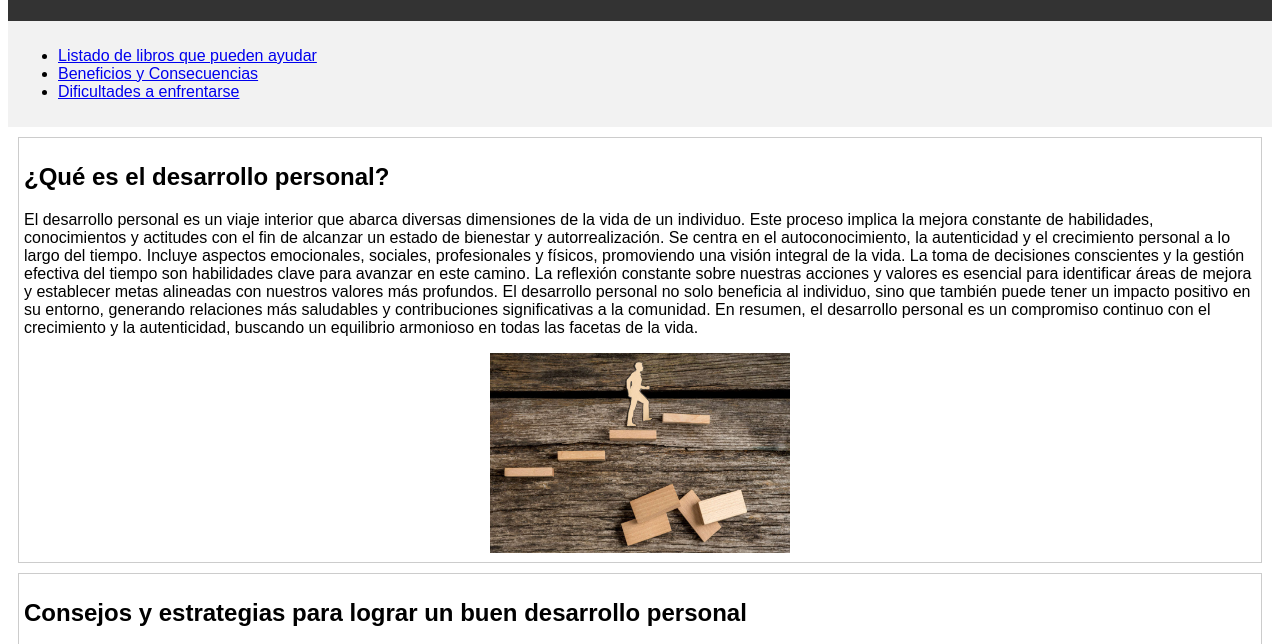
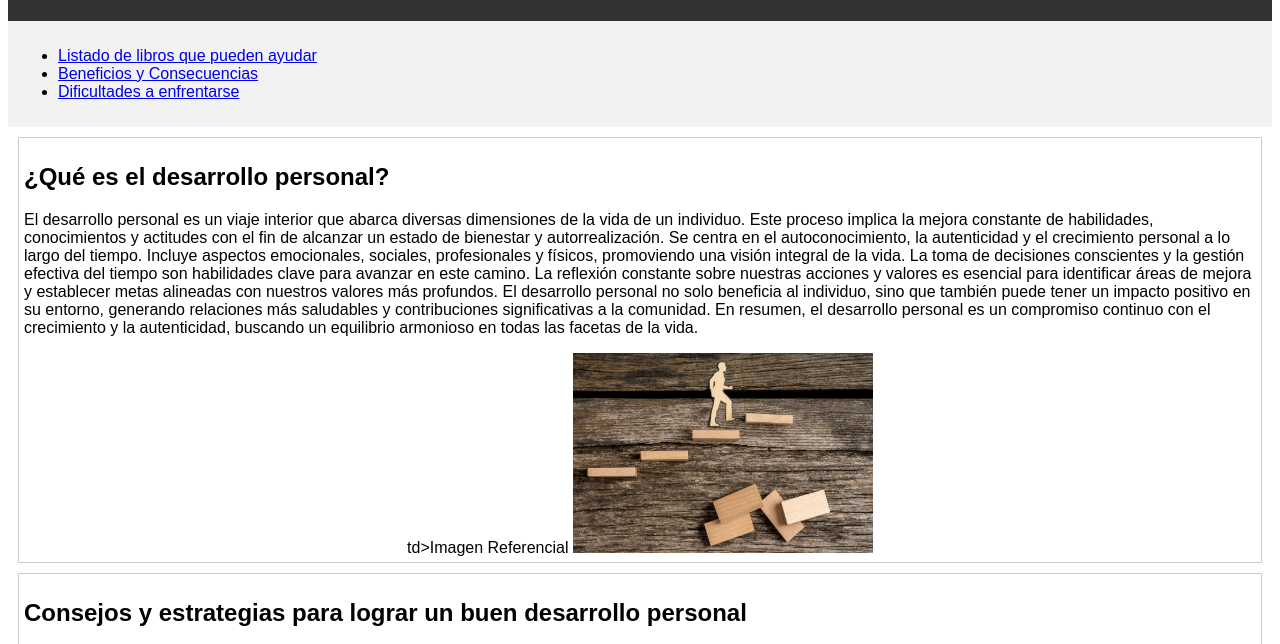
Before and after one commit to EVA98709789/Desarrollo-Personal.github.io, a plain HTML site: page index.html in a window 1280 px wide. Shown: the part 107-751 px from the top of the page. Drawn offline with Linux system fonts and the light colour scheme.

Commit message:
Update index.html

```diff
--- a/index.html
+++ b/index.html
@@ -77,7 +77,7 @@
   		<h2>¿Qué es el desarrollo personal?</h2>
   		<p>El desarrollo personal es un viaje interior que abarca diversas dimensiones de la vida de un individuo. Este proceso implica la mejora constante de habilidades, conocimientos y actitudes con el fin de alcanzar un estado de bienestar y autorrealización. Se centra en el autoconocimiento, la autenticidad y el crecimiento personal a lo largo del tiempo. Incluye aspectos emocionales, sociales, profesionales y físicos, promoviendo una visión integral de la vida. La toma de decisiones conscientes y la gestión efectiva del tiempo son habilidades clave para avanzar en este camino. La reflexión constante sobre nuestras acciones y valores es esencial para identificar áreas de mejora y establecer metas alineadas con nuestros valores más profundos. El desarrollo personal no solo beneficia al individuo, sino que también puede tener un impacto positivo en su entorno, generando relaciones más saludables y contribuciones significativas a la comunidad. En resumen, el desarrollo personal es un compromiso continuo con el crecimiento y la autenticidad, buscando un equilibrio armonioso en todas las facetas de la vida.</p>
       <div style="text-align:center ;">
-      <img src="Imagenes/imagen3.jpg" alt="Tercera imagen" width="300" height="200">
+	      td>Imagen Referencial <a href=" https://www.sanarai.com/blog/desarrollo-personal-claves-beneficios"><img src="Imagenes/imagen3.jpg" alt="Tercera imagen" width="300" height="200"/></a></td>
     </div>
   	</article>
   	<article>
```
